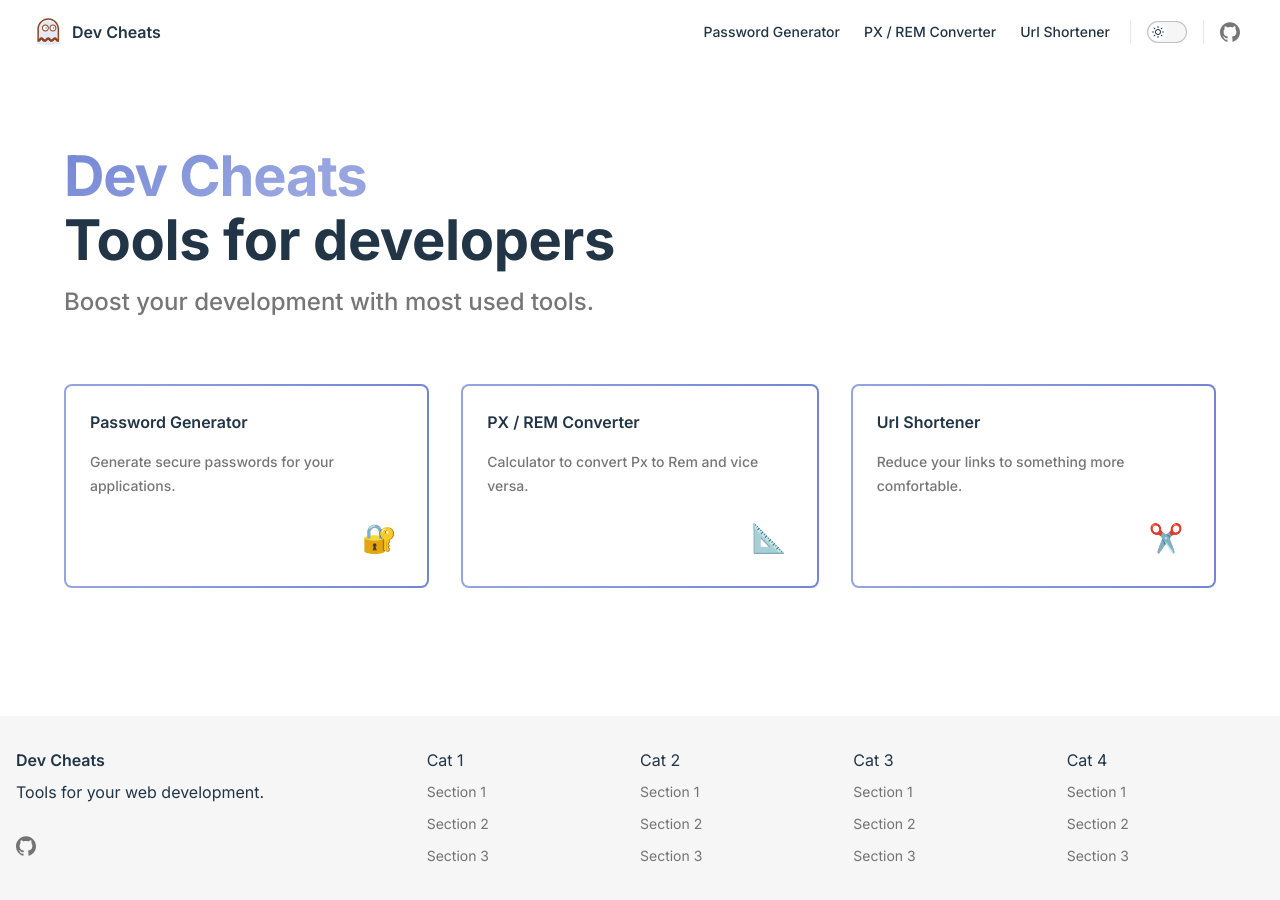
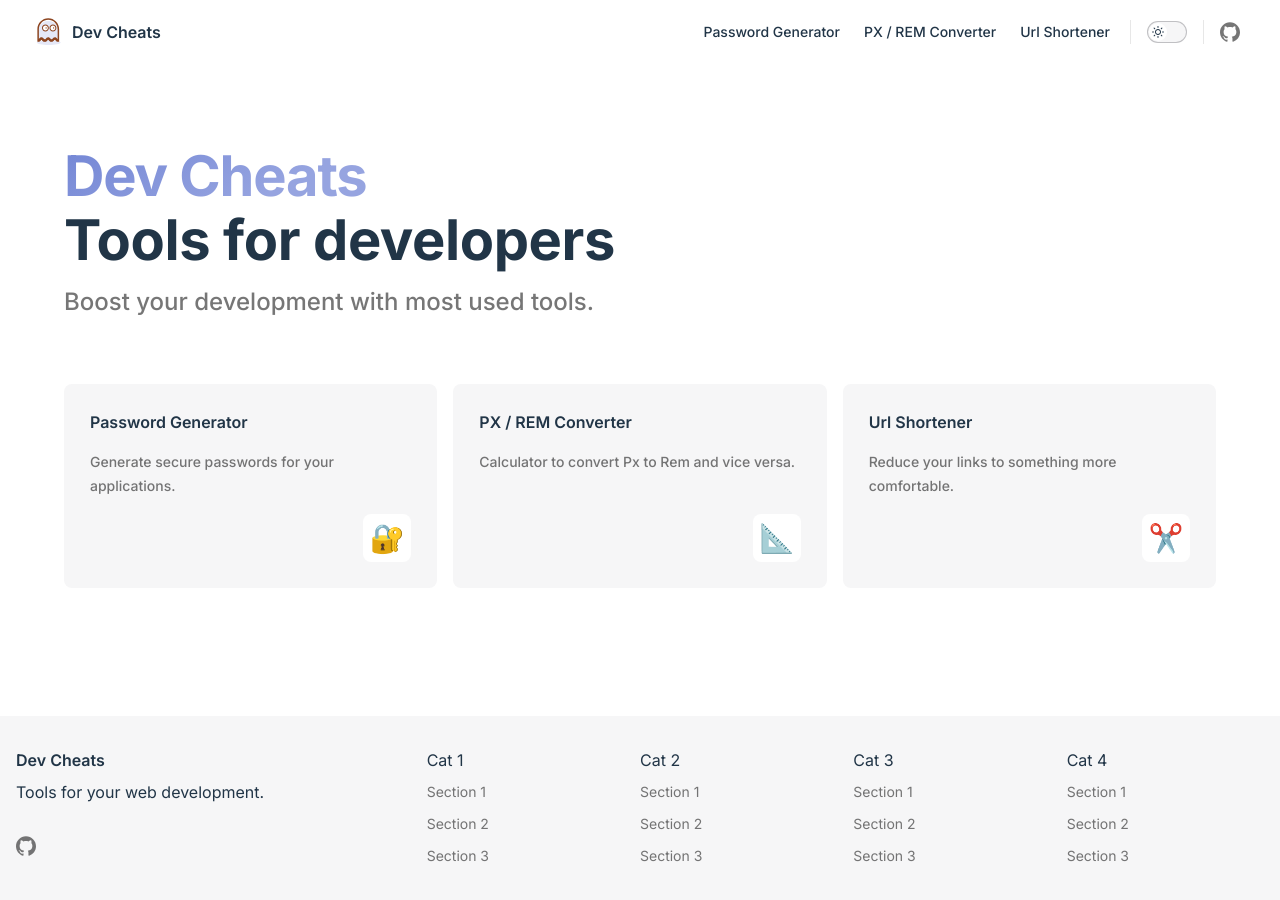
Before and after one commit to cmayadev/dev-cheats, a React (Vite) app: page / in a window 1280 px wide. Built offline with nearby package versions, Linux system fonts and the light colour scheme; a web font is replaced by a local one.

Commit message:
fix styles

```diff
--- a/src/App.css
+++ b/src/App.css
@@ -10,7 +10,7 @@
     --button-alt-background: #F6F6F7;
     --button-alt-hover: #f1f1f1;
     --button-alt-border: #3c3c434a;
-    --card-background: #FFFFFF;
+    --card-background: #F6F6F7;
     --card-hover: #F6F6F6;
     --card-shadow: 0px 4px 8px -2px rgba(9, 30, 66, 0.25), 0px 0px 0px 1px rgba(9, 30, 66, 0.08);
     --body--background: #FFFFFF;
--- a/src/components/layout/Header/Header.module.scss
+++ b/src/components/layout/Header/Header.module.scss
@@ -15,7 +15,6 @@
     border-bottom: 1px solid transparent;
     padding: 0 8px 0 24px;
     height: var(--nav-height);
-    transition: border-color .5s,background-color .5s;
     pointer-events: none;
 }
 
@@ -36,12 +35,17 @@
     }
 }
 
+.nav {
+    display: none;
+}
+
 .logo {
     margin-right: 8px;
     height: 32px;
 }
 
 .content {
+    align-self: center;
     flex-grow: 1;
 }
 
--- a/src/components/layout/Hero/Hero.module.scss
+++ b/src/components/layout/Hero/Hero.module.scss
@@ -2,6 +2,8 @@
 
 .hero {
     margin-top: calc((var(--nav-height) + var(--dc-layout-top-height, 0px)) * -1);
+    padding: calc(var(--nav-height) + var(--dc-layout-top-height, 0px) + 48px) 24px 48px;
+    text-align: center;
 }
 
 .slogan {
@@ -27,6 +29,7 @@
 .text {
     color: var(--text-default);
     max-width: 392px;
+    margin: 0 auto;
     letter-spacing: -.4px;
     line-height: 40px;
     font-size: 32px;
@@ -37,6 +40,7 @@
 .tagline {
     padding-top: 8px;
     max-width: 392px;
+    margin: 0 auto;
     line-height: 28px;
     font-size: 18px;
     font-weight: 500;
@@ -45,6 +49,10 @@
 }
 
 @media (min-width: 640px) {
+    .hero {
+        padding: calc(var(--nav-height) + var(--dc-layout-top-height, 0px) + 80px) 48px 64px;
+        text-align: left;
+    }
     .name,
     .text {
         max-width: 576px;
@@ -61,7 +69,8 @@
 
 @media (min-width: 960px) {
     .hero {
-        padding: calc(var(--nav-height) + var(--vp-layout-top-height, 0px) + 80px) 64px 64px;
+        text-align: left;
+        padding: calc(var(--nav-height) + var(--dc-layout-top-height, 0px) + 80px) 64px 64px;
     }
     .slogan {
         max-width: 592px;
--- a/src/components/layout/Tools/Tools.jsx
+++ b/src/components/layout/Tools/Tools.jsx
@@ -9,7 +9,7 @@ import styles from './Tools.module.scss';
 const Tools = () => {
     return (
         <>
-            <div>
+            <div className={styles.tools}>
                 <Container size="xl">
                     <div className={styles.items}>
                         {
--- a/src/components/layout/Tools/Tools.module.scss
+++ b/src/components/layout/Tools/Tools.module.scss
@@ -1,5 +1,36 @@
+.tools {
+    padding: 0 24px;
+    position: relative;
+}
+
 .items {
-    display: grid;
-    grid-template-columns: auto auto auto;
-    gap: 32px;
+    display: flex;
+    flex-wrap: wrap;
+    margin: -8px;
+
+    a {
+        padding: 8px;
+        width: 100%;
+    }
 }
+
+@media (min-width: 640px) {
+    .tools {
+        padding: 0 48px;
+    }
+    .items a {
+        width: 50%;
+    }
+}
+
+@media (min-width: 768px) {
+    .items a {
+        width: calc(100% / 3);
+    }
+}
+
+@media (min-width: 960px) {
+    .tools {
+        padding: 0 64px;
+    }
+}
--- a/src/components/ui/Card/Card.module.scss
+++ b/src/components/ui/Card/Card.module.scss
@@ -1,13 +1,12 @@
 .cardBox {
     display: block;
-    background: linear-gradient(var(--card-background), var(--card-background)) padding-box, linear-gradient(to right, #96A4E0, #7386D5) border-box;
+    background: var(--card-background);
     border-radius: 8px;
     border: 2px solid transparent;
     height: 100%;
-    transition: all .25s;
+    transition: transform .25s;
 
     &:hover {
-        background-color: var(--card-hover);
         box-shadow: var(--card-shadow);
         transform: translate(0, -4px);
     }
@@ -30,7 +29,6 @@
         font-size: 28px;
         height: 48px;
         width: 48px;
-        transition: background-color 0.25s;
     }
 
     .title {
```
